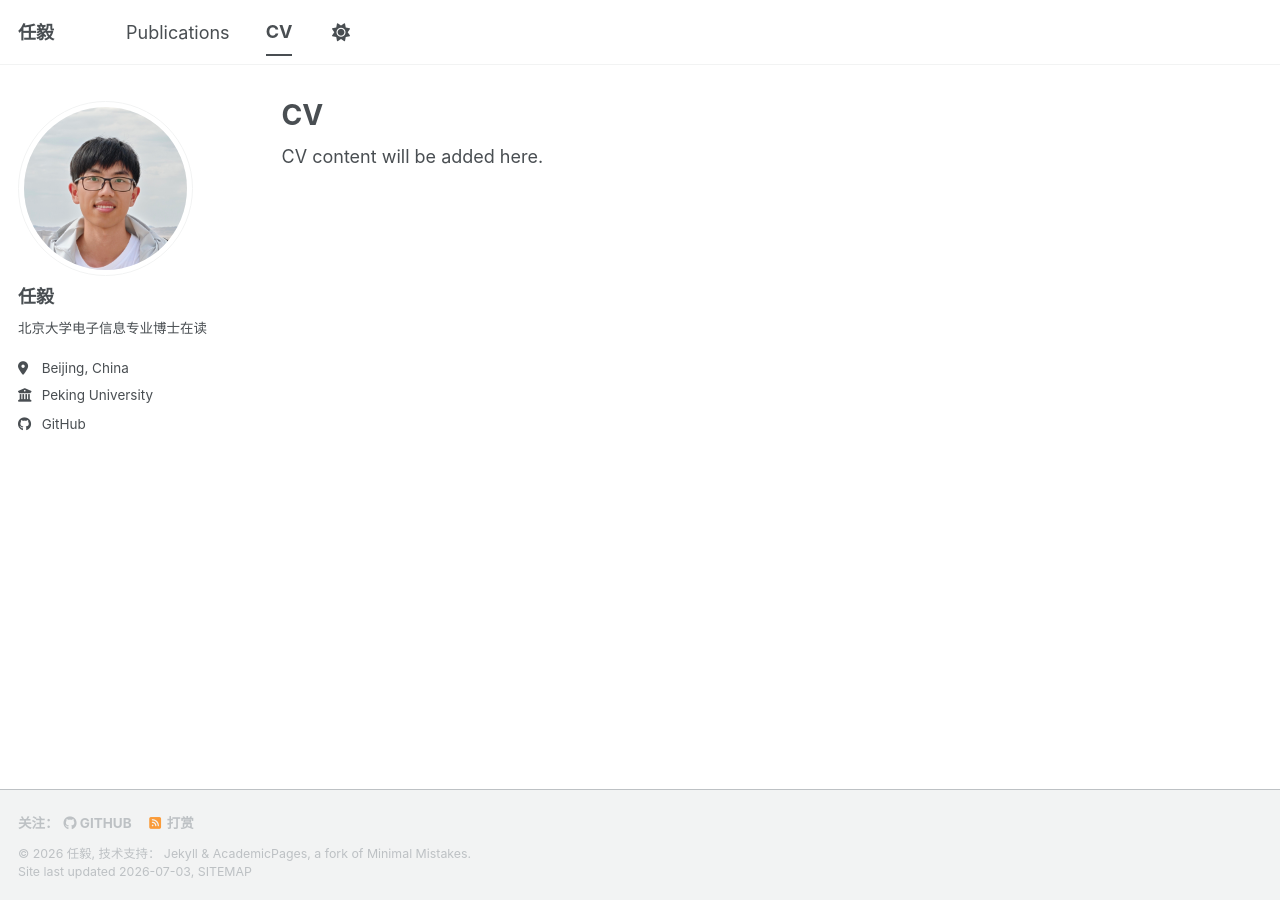
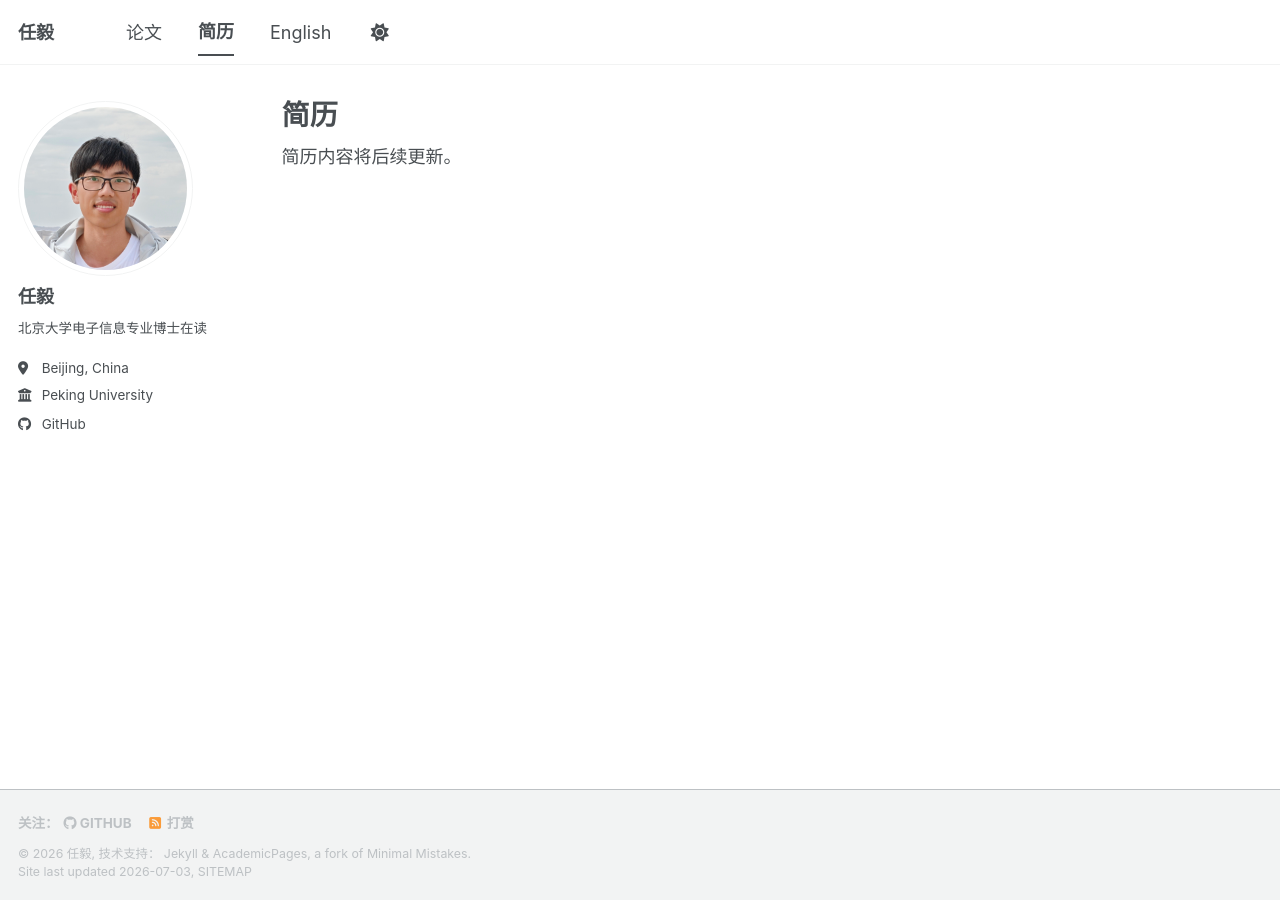
Before and after one commit to RY5228/RY5228.github.io, a Jekyll site: the page built from _pages/cv.md, in a window 1280 px wide. Built offline with Jekyll 4.4.1, drawn with Linux system fonts in a browser that asks for light colours; a style sheet for code colours, icons or effects is not loaded.

Commit message:
Fix bilingual navigation pages

```diff
--- a/_data/navigation.yml
+++ b/_data/navigation.yml
@@ -1,6 +1,10 @@
 main:
-  - title: "Publications"
+  - title: "论文"
     url: /publications/
+    en_title: "Publications"
+    en_url: /en/publications/
 
-  - title: "CV"
+  - title: "简历"
     url: /cv/
+    en_title: "CV"
+    en_url: /en/cv/
--- a/_includes/masthead.html
+++ b/_includes/masthead.html
@@ -1,5 +1,6 @@
 {% include base_path %}
 {% assign site_title = page.site_title | default: site.title %}
+{% assign site_home_url = page.site_home_url | default: "/" %}
 <div class="masthead">
   <div class="masthead__inner-wrap">
     <div class="masthead__menu">
@@ -7,16 +8,23 @@
         <button><span class="navicon"></span></button>
         <ul class="visible-links">
           <li class="masthead__menu-item masthead__menu-item--lg persist {% if page.url == '/' or page.url == '/index.html' %}selected{% endif %}">
-            <a href="{{ base_path }}/">{{ site_title }}</a>
+            <a href="{{ site_home_url | prepend: base_path }}">{{ site_title }}</a>
           </li>
           {% for link in site.data.navigation.main %}
-            {% if link.url contains 'http' %}
+            {% if page.lang == "en" %}
+              {% assign nav_title = link.en_title | default: link.title %}
+              {% assign nav_url = link.en_url | default: link.url %}
+            {% else %}
+              {% assign nav_title = link.title %}
+              {% assign nav_url = link.url %}
+            {% endif %}
+            {% if nav_url contains 'http' %}
               {% assign domain = '' %}
             {% else %}
               {% assign domain = base_path %}
             {% endif %}
-            <li class="masthead__menu-item {% if page.url contains link.url and link.url != '/' %}selected{% endif %}">
-              <a href="{{ domain }}{{ link.url }}">{{ link.title }}</a>
+            <li class="masthead__menu-item {% if page.url contains nav_url and nav_url != '/' %}selected{% endif %}">
+              <a href="{{ domain }}{{ nav_url }}">{{ nav_title }}</a>
             </li>
           {% endfor %}
           {% if page.language_toggle_label and page.language_toggle_url %}
--- a/_pages/cv.md
+++ b/_pages/cv.md
@@ -1,7 +1,11 @@
 ---
 permalink: /cv/
-title: "CV"
+title: "简历"
+description: "任毅的个人简历。"
 author_profile: true
+lang: zh
+language_toggle_label: "English"
+language_toggle_url: "/en/cv/"
 ---
 
-CV content will be added here.
+简历内容将后续更新。
```
Also changed, not shown: _pages/en-cv.md (added, +17 -0 lines), _pages/en-publications.md (added, +17 -0 lines), _pages/en.md (+1 -0 lines), _pages/publications.md (+6 -2 lines).
